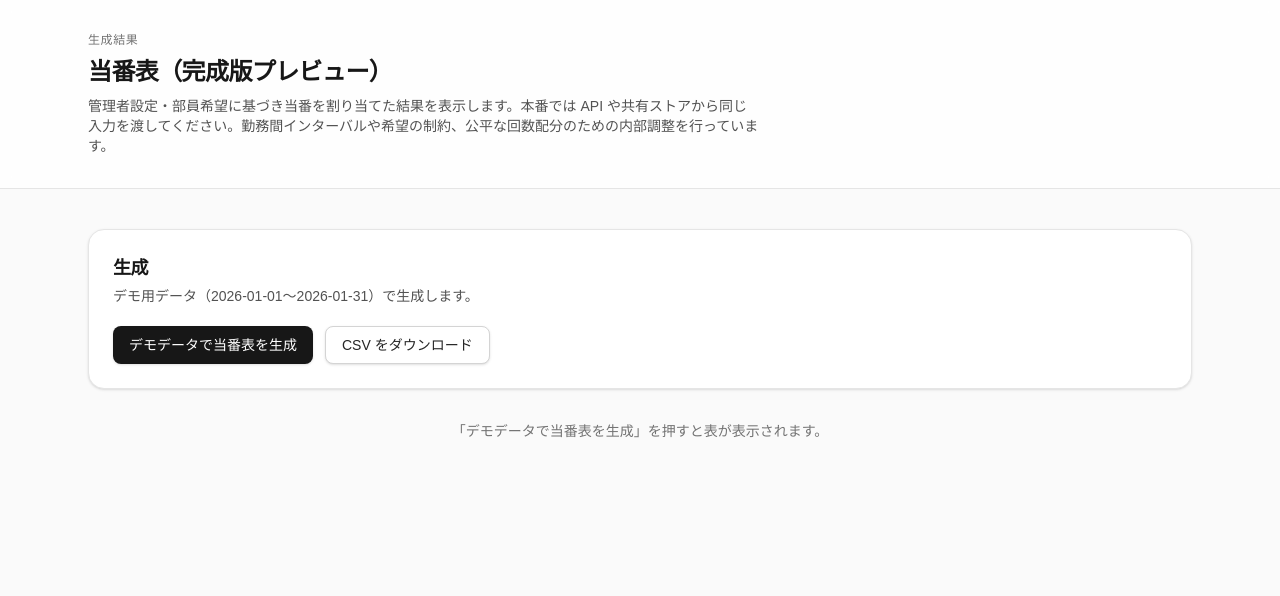
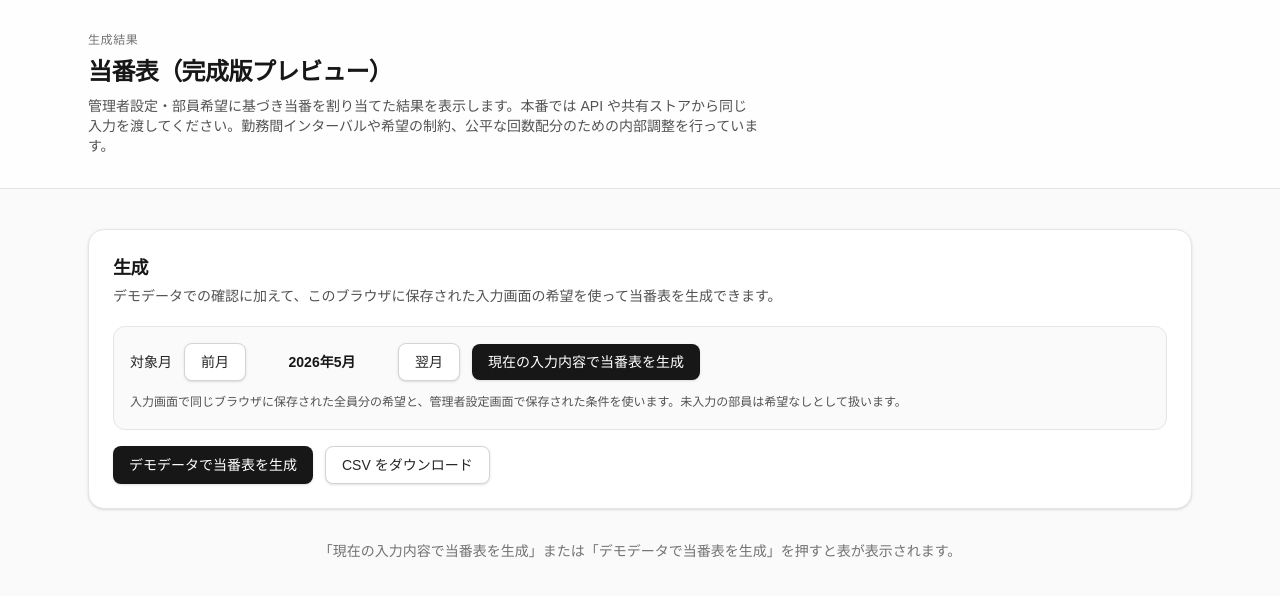
Before and after one commit to syararinn/toubannhyou, a Next.js app: page /result in a window 1280 px wide. Shown: the top 596 px of the page. Built offline with nearby package versions, Linux system fonts and the light colour scheme.

Commit message:
Use saved preferences for roster preview
Co-authored-by: syararinn <syararinn@users.noreply.github.com>

```diff
--- a/app/result/page.tsx
+++ b/app/result/page.tsx
@@ -1,8 +1,16 @@
 "use client";
 
 import { Fragment, useCallback, useMemo, useState, type ReactNode } from "react";
-import type { GeneratedRosterDay, RosterColumnPerson } from "@/types";
+import type {
+  DutyMember,
+  GeneratedRosterDay,
+  ISODateString,
+  MemberPreferenceInput,
+  RosterColumnPerson,
+} from "@/types";
 import { ROSTER_COLUMN_ORDER } from "@/types";
+import { loadAdminSettingsFromStorage } from "@/lib/adminSettingsStorage";
+import { loadMemberPreferencesFromStorage } from "@/lib/memberPreferencesStorage";
 import { csvWithUtf8Bom, rosterDaysToCsv } from "@/lib/roster/csv";
 import { DEMO_ROSTER_RANGE, demoAdminSettings, demoPreferencesByMember } from "@/lib/roster/demo";
 import { generateRoster, type UnfilledSlot } from "@/lib/roster/generate";
@@ -12,6 +20,71 @@ const btnPrimary =
 
 const btnSecondary =
   "inline-flex items-center justify-center rounded-lg border border-neutral-300 bg-white px-4 py-2 text-sm font-medium text-neutral-800 shadow-sm transition hover:bg-neutral-50 dark:border-neutral-600 dark:bg-neutral-900 dark:text-neutral-100 dark:hover:bg-neutral-800";
+
+const DUTY_MEMBERS = ROSTER_COLUMN_ORDER.filter(
+  (name): name is DutyMember => name !== "牛田" && name !== "倉科",
+);
+
+type RosterRange = {
+  start: ISODateString;
+  end: ISODateString;
+};
+
+function pad2(n: number): string {
+  return n < 10 ? `0${n}` : String(n);
+}
+
+function toISODate(y: number, m0: number, d: number): ISODateString {
+  return `${y}-${pad2(m0 + 1)}-${pad2(d)}`;
+}
+
+function rangeForMonth(year: number, month0: number): RosterRange {
+  return {
+    start: toISODate(year, month0, 1),
+    end: toISODate(year, month0, new Date(year, month0 + 1, 0).getDate()),
+  };
+}
+
+function monthTitle(year: number, month0: number): string {
+  return `${year}年${month0 + 1}月`;
+}
+
+function storedPreferencesToGenerateInput(
+  range: RosterRange,
+): {
+  preferencesByMember: Partial<Record<DutyMember, MemberPreferenceInput>>;
+  memberCount: number;
+  entryCount: number;
+} {
+  const store = loadMemberPreferencesFromStorage();
+  const preferencesByMember: Partial<Record<DutyMember, MemberPreferenceInput>> = {};
+  let memberCount = 0;
+  let entryCount = 0;
+
+  for (const dutyMember of DUTY_MEMBERS) {
+    const entries = Object.entries(store[dutyMember])
+      .filter(([date, flags]) => {
+        return (
+          date >= range.start &&
+          date <= range.end &&
+          Object.values(flags).some(Boolean)
+        );
+      })
+      .map(([date, flags]) => ({
+        date: date as ISODateString,
+        flags,
+      }))
+      .sort((a, b) => a.date.localeCompare(b.date));
+
+    if (entries.length > 0) {
+      memberCount += 1;
+      entryCount += entries.length;
+    }
+    preferencesByMember[dutyMember] = { dutyMember, entries };
+  }
+
+  return { preferencesByMember, memberCount, entryCount };
+}
 
 function isSaturdayRow(row: GeneratedRosterDay): boolean {
   return row.weekdayLabel === "土";
@@ -122,8 +195,13 @@ function Section({
 }
 
 export default function ResultPage() {
+  const now = useMemo(() => new Date(), []);
+  const [year, setYear] = useState(now.getFullYear());
+  const [month0, setMonth0] = useState(now.getMonth());
   const [days, setDays] = useState<GeneratedRosterDay[] | null>(null);
   const [unfilled, setUnfilled] = useState<UnfilledSlot[] | null>(null);
+  const [generatedRange, setGeneratedRange] = useState<RosterRange | null>(null);
+  const [generationNote, setGenerationNote] = useState<string | null>(null);
 
   const runDemo = useCallback(() => {
     const { days: d, unfilled: u } = generateRoster({
@@ -134,7 +212,34 @@ export default function ResultPage() {
     });
     setDays(d);
     setUnfilled(u);
+    setGeneratedRange(DEMO_ROSTER_RANGE);
+    setGenerationNote("固定のデモデータで生成しました。");
   }, []);
+
+  const selectedRange = useMemo(() => rangeForMonth(year, month0), [year, month0]);
+
+  const shiftMonth = useCallback((delta: number) => {
+    const d = new Date(year, month0 + delta, 1);
+    setYear(d.getFullYear());
+    setMonth0(d.getMonth());
+  }, [month0, year]);
+
+  const runWithStoredPreferences = useCallback(() => {
+    const { preferencesByMember, memberCount, entryCount } =
+      storedPreferencesToGenerateInput(selectedRange);
+    const { days: d, unfilled: u } = generateRoster({
+      admin: loadAdminSettingsFromStorage(),
+      rangeStart: selectedRange.start,
+      rangeEnd: selectedRange.end,
+      preferencesByMember,
+    });
+    setDays(d);
+    setUnfilled(u);
+    setGeneratedRange(selectedRange);
+    setGenerationNote(
+      `${monthTitle(year, month0)}の保存済み希望を反映して生成しました（入力済み ${memberCount}名・${entryCount}日分）。`,
+    );
+  }, [month0, selectedRange, year]);
 
   const csvBlob = useMemo(() => {
     if (!days?.length) return null;
@@ -145,14 +250,14 @@ export default function ResultPage() {
   }, [days]);
 
   const downloadCsv = useCallback(() => {
-    if (!csvBlob || !days?.length) return;
+    if (!csvBlob || !days?.length || !generatedRange) return;
     const url = URL.createObjectURL(csvBlob);
     const a = document.createElement("a");
     a.href = url;
-    a.download = `当番表_${DEMO_ROSTER_RANGE.start}_${DEMO_ROSTER_RANGE.end}.csv`;
+    a.download = `当番表_${generatedRange.start}_${generatedRange.end}.csv`;
     a.click();
     URL.revokeObjectURL(url);
-  }, [csvBlob, days]);
+  }, [csvBlob, days, generatedRange]);
 
   return (
     <div className="min-h-screen bg-neutral-50 pb-16 dark:bg-neutral-950">
@@ -173,8 +278,34 @@ export default function ResultPage() {
       <main className="mx-auto flex max-w-6xl flex-col gap-8 px-4 py-10 sm:px-6">
         <Section
           title="生成"
-          description={`デモ用データ（${DEMO_ROSTER_RANGE.start}〜${DEMO_ROSTER_RANGE.end}）で生成します。`}
+          description="デモデータでの確認に加えて、このブラウザに保存された入力画面の希望を使って当番表を生成できます。"
         >
+          <div className="rounded-xl border border-neutral-200 bg-neutral-50 p-4 dark:border-neutral-800 dark:bg-neutral-900/40">
+            <div className="flex flex-wrap items-center gap-3">
+              <span className="text-sm font-medium text-neutral-800 dark:text-neutral-100">
+                対象月
+              </span>
+              <button type="button" className={btnSecondary} onClick={() => shiftMonth(-1)}>
+                前月
+              </button>
+              <span className="min-w-[8rem] text-center text-sm font-semibold tabular-nums text-neutral-900 dark:text-neutral-100">
+                {monthTitle(year, month0)}
+              </span>
+              <button type="button" className={btnSecondary} onClick={() => shiftMonth(1)}>
+                翌月
+              </button>
+              <button
+                type="button"
+                className={btnPrimary}
+                onClick={runWithStoredPreferences}
+              >
+                現在の入力内容で当番表を生成
+              </button>
+            </div>
+            <p className="mt-3 text-xs leading-relaxed text-neutral-600 dark:text-neutral-400">
+              入力画面で同じブラウザに保存された全員分の希望と、管理者設定画面で保存された条件を使います。未入力の部員は希望なしとして扱います。
+            </p>
+          </div>
           <div className="flex flex-wrap gap-3">
             <button type="button" className={btnPrimary} onClick={runDemo}>
               デモデータで当番表を生成
@@ -188,6 +319,11 @@ export default function ResultPage() {
               CSV をダウンロード
             </button>
           </div>
+          {generationNote ? (
+            <p className="text-sm text-neutral-600 dark:text-neutral-400">
+              {generationNote}
+            </p>
+          ) : null}
         </Section>
 
         {unfilled && unfilled.length > 0 ? (
@@ -262,7 +398,7 @@ export default function ResultPage() {
           </Section>
         ) : (
           <p className="text-center text-sm text-neutral-500">
-            「デモデータで当番表を生成」を押すと表が表示されます。
+            「現在の入力内容で当番表を生成」または「デモデータで当番表を生成」を押すと表が表示されます。
           </p>
         )}
       </main>
```
